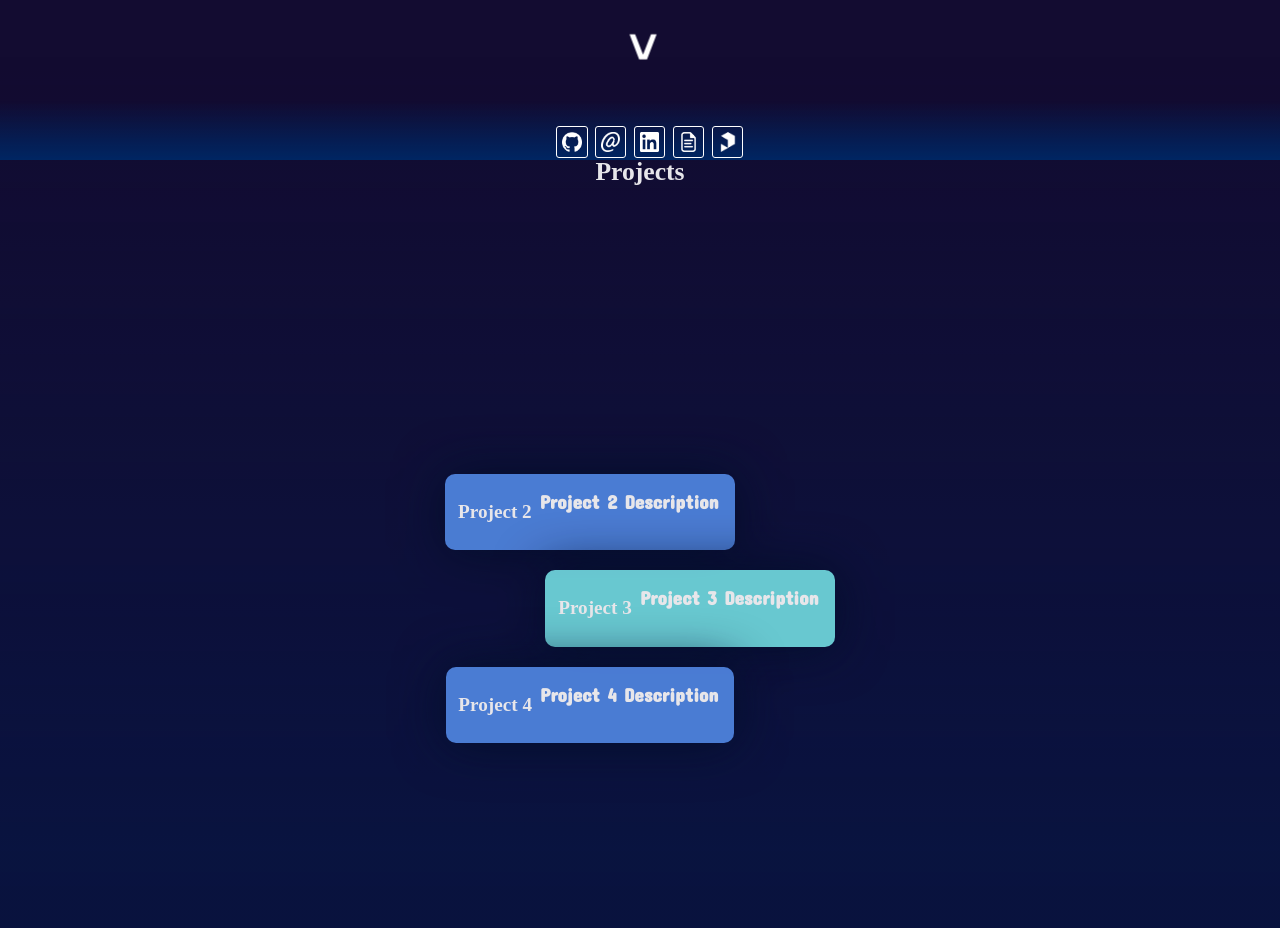
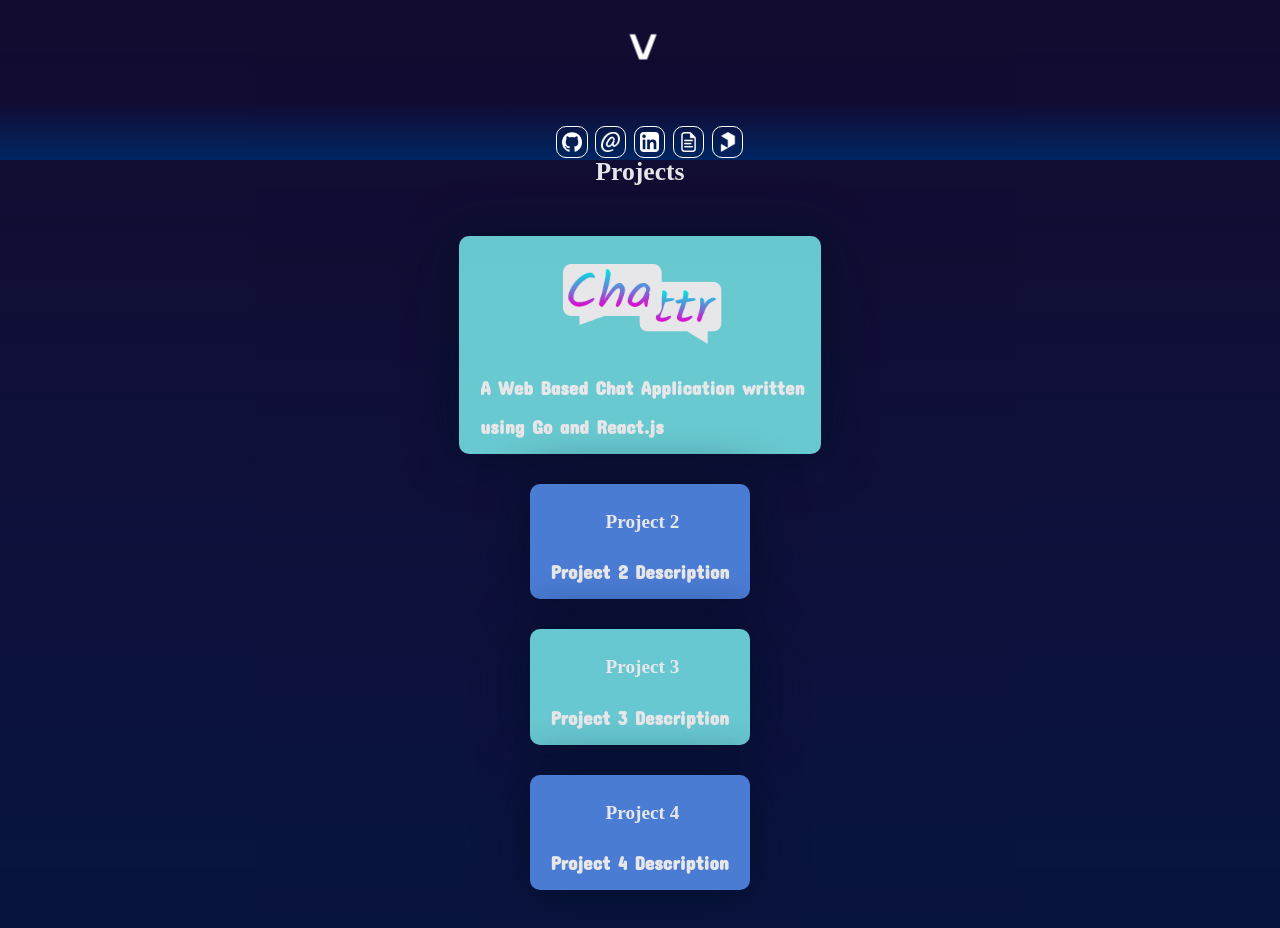
Before and after one commit to MadRobin13/MadRobin13-Website, a React (Create React App) app in the folder frontend/: page / in a window 1280 px wide. Shown: the part 640-1568 px from the top of the page. Built offline with nearby package versions, Linux system fonts and the light colour scheme; a web font is replaced by a local one.

Commit message:
more stuff

```diff
--- a/frontend/src/App.css
+++ b/frontend/src/App.css
@@ -88,7 +88,7 @@
     height: auto;
     padding: 5px;
     border: white 1px solid;
-    border-radius: 3px;
+    border-radius: 10px;
     transition: width 0.5s;
     /* transition: border 1s; */
   }
@@ -168,7 +168,9 @@
   min-width: 200px;
   box-shadow: #00102b 0px 0px 50px;
   display: flex;
-  margin: 0;
+  flex-direction: column;
+  justify-self: space-between;
+  margin: 10px;
   position:relative;
   right: 0;
   margin-inline: auto;
@@ -185,10 +187,30 @@
   }
 }
 
+#project-1 {
+  animation: Move-line-left 3s;
+  transition: transform 1s;
+}
+
+#project-2 {
+  animation: Move-line-right 3s;
+  background-color: #5c9bffde;
+
+}
+#project-3 {
+  animation: Move-line-left 3s;
+}
+
+#project-4 {
+  animation: Move-line-right 3s;
+  background-color: #5c9bffde;
+}
+
 #project-1:hover {
   background-color: #00a7a7ea;
   box-shadow: #00102b 0px 0px 50px;
-  filter: blur(2px);
+  filter: blur(3px);
+  transform: scale(1.1);
 }
 
 #project-2:hover {
@@ -207,31 +229,6 @@
   background-color: #3e6fbdde;
   box-shadow: #00102b 0px 0px 50px;
   filter: blur(0.7px);
-}
-
-#project-1 {
-  animation: Move-line-left 3s;
-  animation-play-state: paused;
-  animation-delay: calc(var(--scroll) * 1s);
-  left: 50px;
-}
-
-#project-2 {
-  animation: Move-line-right 3s;
-  background-color: #5c9bffde;
-  left: -50px;
-
-}
-#project-3 {
-  animation: Move-line-left 3s;
-  left: 50px;
-}
-
-#project-4 {
-  animation: Move-line-right 3s;
-  background-color: #5c9bffde;
-  left: -50px;
-
 }
 
 Footer {
```
